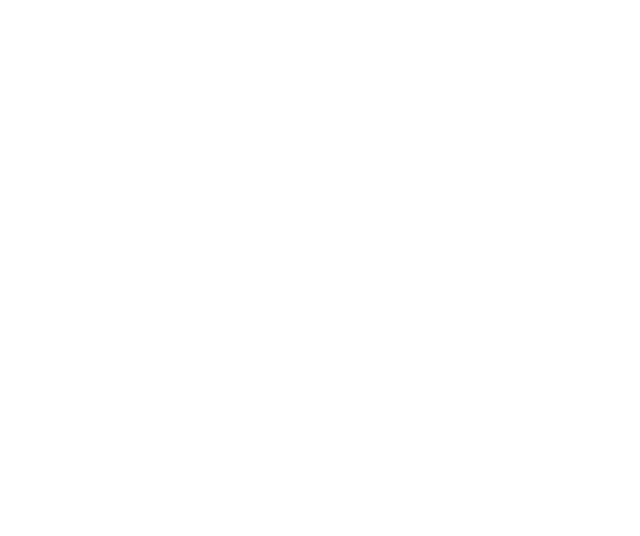
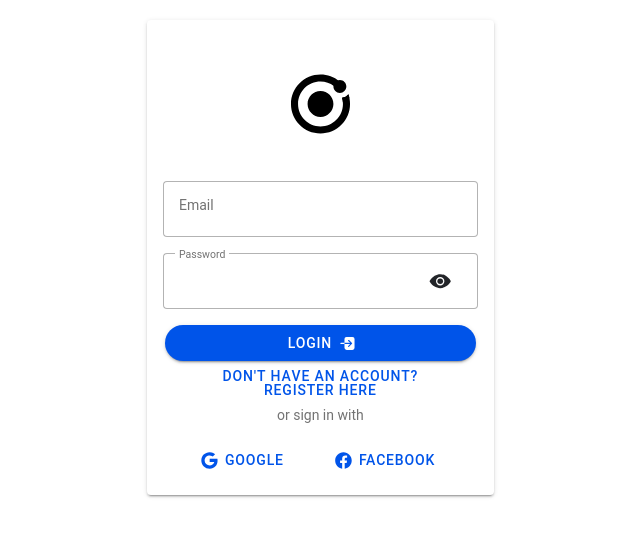
Before and after one commit to Rosevil15/L.E.A.P, a React (Vite) app: page /LEAP/login in a window 1280 px wide. Shown: the top 536 px of the page, without its empty margins (320-960 px from the left). Built offline with nearby package versions, Linux system fonts and the light colour scheme.

Commit message:
minor changes

```diff
--- a/src/App.tsx
+++ b/src/App.tsx
@@ -40,14 +40,12 @@ setupIonicReact();
 
 const App: React.FC = () => (
   <IonApp>
-    <IonReactRouter>
+    <IonReactRouter basename="/LEAP">
       <IonRouterOutlet>
         <Route exact path="/">
           <Redirect to="/login" />
         </Route>
-        <Route exact path="/login">
-          <Login />
-        </Route>
+        <Route exact path="/login" component={Login} />
         <Route exact path="/register" component={Register} />
         <Route exact path="/home" component={Home} />
       </IonRouterOutlet>
--- a/vite.config.ts
+++ b/vite.config.ts
@@ -10,6 +10,7 @@ export default defineConfig({
     react(),
     legacy()
   ],
+  base:"LEAP",
   test: {
     globals: true,
     environment: 'jsdom',
```
Also changed, not shown: package.json (+6 -2 lines), 1 other file (tests, documents, lock files or other folders).
